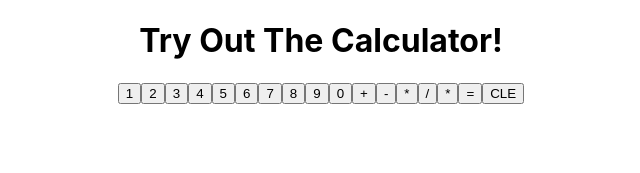
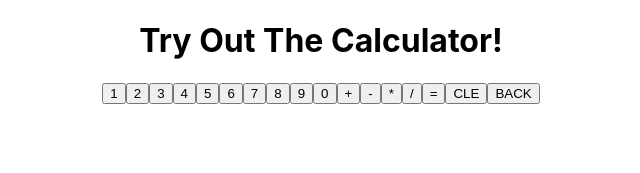
Before and after one commit to ISANCEHZ1994/React_Calculator, a React (Create React App) app: page / in a window 1280 px wide. Shown: the top 173 px of the page, without its empty margins (319-959 px from the left). Built offline with nearby package versions, Linux system fonts and the light colour scheme.

Commit message:
added the backspace with functional Result component

```diff
--- a/src/App.js
+++ b/src/App.js
@@ -2,13 +2,11 @@ import React from 'react';
 import Calculator from './Calculator';
 
 
-function App() {
+export default function App() {
   return (
     <div>
       <h1 style={{textAlign: 'center'}}> Try Out The Calculator! </h1>
       <Calculator/>
     </div>
   );
-}
-
-export default App;
+};
--- a/src/Calculator.js
+++ b/src/Calculator.js
@@ -5,10 +5,10 @@ import Keypad from './Keypad';
 export default class Calculator extends React.Component{
 
     state={
-        val: '',
+        val: '', // we don't know how many elements its going to have -
     };
 
-    pressingButtons = (buttonName) => {
+    pressingButtons = (buttonName) => { // all buttons behave the same - until you get to their name!
         if(buttonName === '='){
             this.calculate()
         }else{
@@ -18,18 +18,22 @@ export default class Calculator extends React.Component{
     }
     };
 
-    calculate = () => {
-
+    calculate = () => {  // we call this method inside of the pressingButtons Function
         const calculated = this.state.val
 
         this.setState({
-            val: eval(calculated)
+            val: eval(calculated) // eval() - IMPORTANT when creating a calculator LITERALLY turns a string of numbers and symbols and calculates them
         })
     };
 
+    backSpace = () => { // we use the JavaScript Function slice()
+        this.setState({
+            val: this.state.val.slice(0, -1) // we want to take the last element that was enter away
+        })
+    };
 
     clearHandler = () => {
-        this.setState({
+        this.setState({ // literally returns your state to what it was
             val: ''
         })
     };
@@ -46,8 +50,8 @@ export default class Calculator extends React.Component{
 
                 <Keypad
                 pressingButtons={this.pressingButtons}
-                equationSign={this.equationSign}
                 clearHandler={this.clearHandler}
+                backSpace={this.backSpace}
                 />
 
 
@@ -55,4 +59,4 @@ export default class Calculator extends React.Component{
         )
     }
 
-}
+};
--- a/src/Keypad.js
+++ b/src/Keypad.js
@@ -9,7 +9,7 @@ export default class Keypad extends React.Component{
 
     render(){
 
-        const buttonSign = ['1','2','3','4','5','6','7','8','9','0', '+', '-', '*', '/', '*', '=' ]
+        const buttonSign = ['1','2','3','4','5','6','7','8','9','0', '+', '-', '*', '/', '=' ]
 
         const creatingButtons = () => buttonSign.map( sign => {
            return( <button name={sign} onClick={this.buttonPressed}> {sign} </button> )
@@ -19,6 +19,7 @@ export default class Keypad extends React.Component{
             <div>
                 {creatingButtons()}
                 <button onClick={() => this.props.clearHandler()}> CLE </button>
+                <button onClick={() => this.props.backSpace()}> BACK </button>
             </div>
         )
     }
--- a/src/Result.js
+++ b/src/Result.js
@@ -1,14 +1,10 @@
 import React from 'react';
 
 
-export default class Result extends React.Component{
-
-    render(){
-        return(<div>
-
-            <h1> {this.props.val}</h1>
-
-            </div>)
-    };
-
+export default function Result(props){
+    return(
+        <div>
+            <h1> {props.val} </h1>
+        </div>
+    )
 };
```
